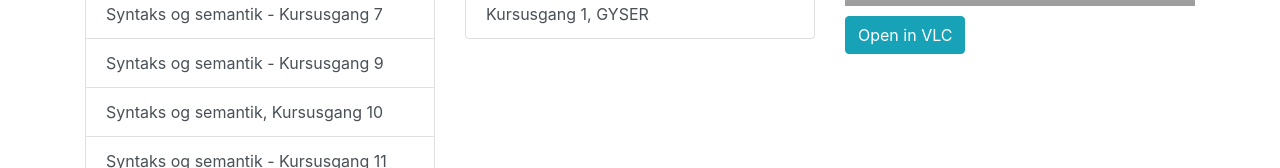
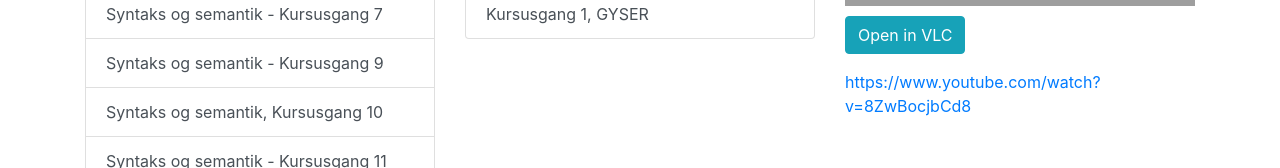
Before and after one commit to KristofferK/syntax-and-semantic-videos, an Angular app in the folder syntax-and-semantics-browser/: page / in a window 1280 px wide. Shown: the part 413-581 px from the top of the page. Built offline with nearby package versions, Linux system fonts and the light colour scheme; grey boxes are pictures that could not be loaded.

Commit message:
Slightly more credit to Hüttel

```diff
--- a/syntax-and-semantics-browser/src/app/app.component.html
+++ b/syntax-and-semantics-browser/src/app/app.component.html
@@ -28,7 +28,8 @@
       <div class="col-lg-4">
         <b>{{episode.title}}</b>
         <iframe width="100%" height="315" [src]="episode.embedUrl + '?autoplay=1' | safe: 'resourceUrl'" frameborder="0" allow="accelerometer; autoplay; encrypted-media; gyroscope; picture-in-picture" allowfullscreen></iframe>
-        <button (click)="openInVLC(episode)" class="btn btn-info mt-1">Open in VLC</button>
+        <button (click)="openInVLC(episode)" class="btn btn-info btn-disabled mt-1">Open in VLC</button>
+        <div class="mt-3"><a [href]="episode.url | safe: 'resourceUrl'" target="_blank">{{episode.url}}</a></div>
       </div>
     </div>
   </div>
```
